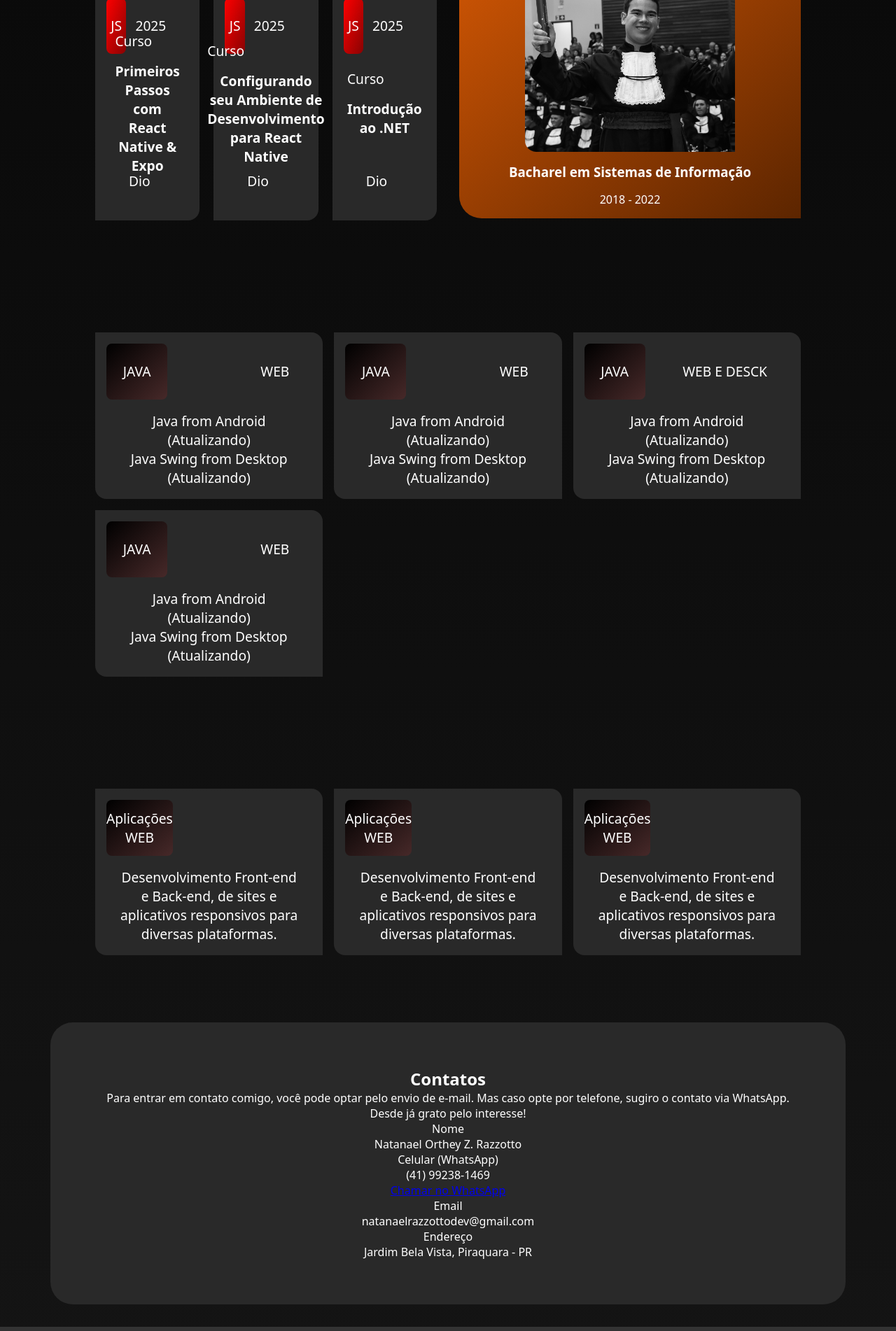
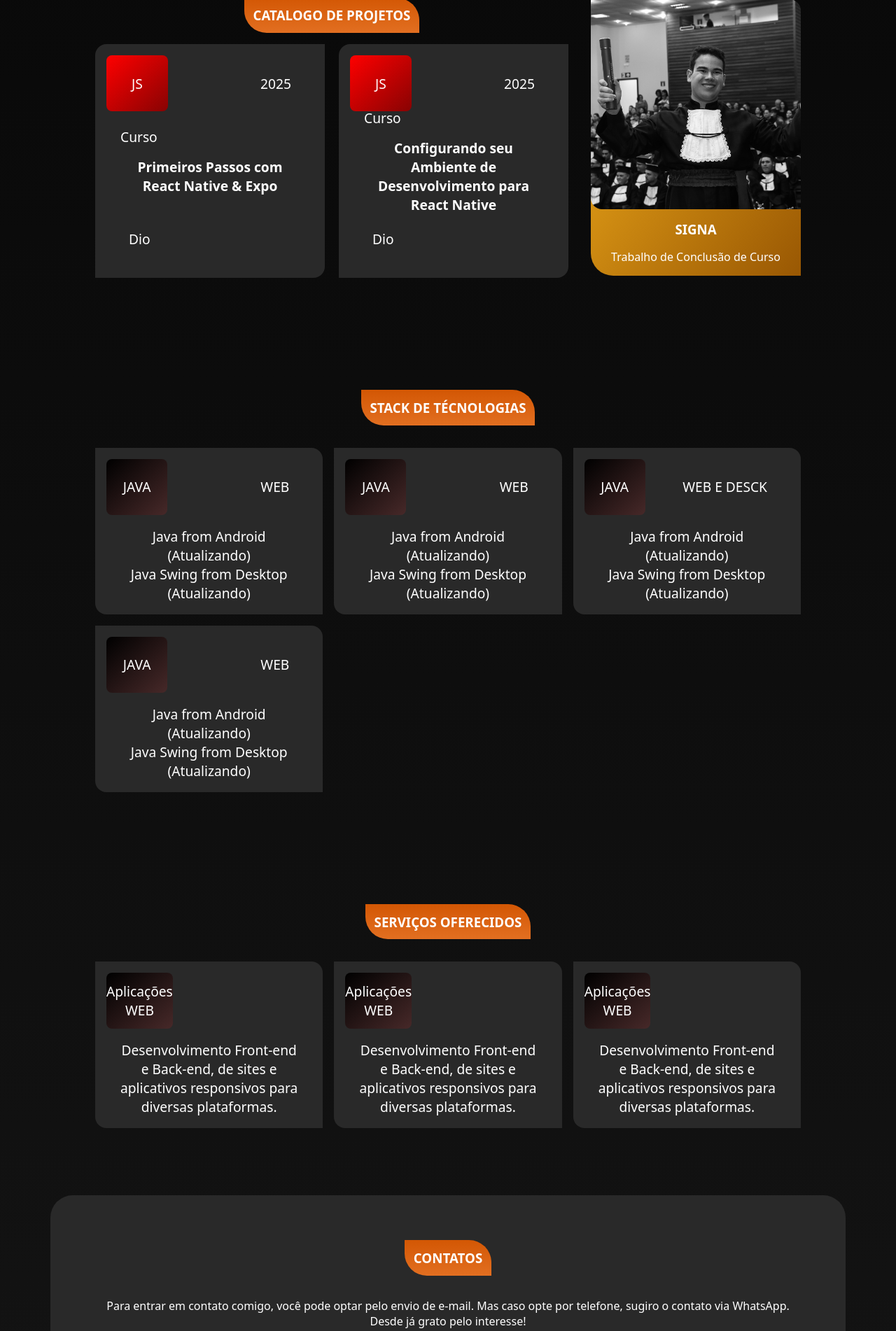
Before and after one commit to NatanaelRazzotto/natanael-razzotto-portfolio, a React (Vite) app: page / in a window 1280 px wide. Shown: the part 2010-3912 px from the top of the page at 70% size. Built offline with nearby package versions, Linux system fonts and the light colour scheme.

Commit message:
feat: :zap: Project interface and section header

```diff
--- a/src/components/carousel/CarouselFormation.jsx
+++ b/src/components/carousel/CarouselFormation.jsx
@@ -95,6 +95,11 @@ function CarouselFormation() {
 
     return (
         <section className="learnings">
+             <div className='header-title'>
+                                <div className="emphasis-title">
+                                     <h3>CURSOS E CERTIFICADOS</h3>
+                                </div>
+                           </div>
             <Swiper
                 spaceBetween={20}
                 slidesPerView={3}
--- a/src/components/contacts/Contacts.jsx
+++ b/src/components/contacts/Contacts.jsx
@@ -6,7 +6,11 @@ function Contacts(){
             <section className="contacts">
 
                 <div className="contacts-info">
-                    <h2>Contatos</h2>
+                    <div className='header-title'>
+                                       <div className="emphasis-title">
+                                            <h3>CONTATOS</h3>
+                                       </div>
+                                  </div>
                       <div className="contact-content">
                          <div className="column left">
                         <p>Para entrar em contato comigo, você pode optar pelo envio de e-mail. Mas caso opte por telefone, sugiro o contato via WhatsApp. Desde já grato pelo interesse!</p>
--- a/src/components/formation/Formation.jsx
+++ b/src/components/formation/Formation.jsx
@@ -2,6 +2,7 @@ import perfilDev from '../../assets/3090CL35051.JPG';
 function Formation (){
     return (<>
      <section className="formation">
+
                      <div className="content">
                           <div className=" emphasis inner-content">
                             <img className='emphasis_img' src={perfilDev} alt="Perfil Natanael Razzotto" />
--- a/src/components/projects/Projects.jsx
+++ b/src/components/projects/Projects.jsx
@@ -41,17 +41,13 @@ function Projects() {
              <div className="content-projects">
                 <div className="projects-inner-content">
                   <div className="emphasis-title">
-                      <h3>UNIBRASIL - CENTRO UNIVESITÁRIO DO BRASIL</h3>
+                      <h3>CATALOGO DE PROJETOS</h3>
                   </div>
                   <div className="swiper-projects">
                       <Swiper className='swiper-projects'
                     spaceBetween={20}
-                    slidesPerView={1}
-                    breakpoints={{
-                        0: { slidesPerView: 1 },
-                        768: { slidesPerView: 2 },
-                        1024: { slidesPerView: 3 }
-                    }}
+                    slidesPerView={2}
+
                     >
                     {coursesData.map((course, index) => (
                         <SwiperSlide key={index}>
@@ -62,10 +58,10 @@ function Projects() {
                   </div>
 
                 </div>
-                <div className=" emphasis-projects projects-inner-content">
+                <div className=" emphasis-projects projects-inner-emphasis">
                   <img className='projects_img' src={perfilDev} alt="Perfil Natanael Razzotto" />
-                  <h3>Bacharel em Sistemas de Informação</h3>
-                  <p> 2018 - 2022 </p>
+                  <h3>SIGNA</h3>
+                  <p> Trabalho de Conclusão de Curso </p>
                 </div>
               </div>
 
--- a/src/components/projects/projects.css
+++ b/src/components/projects/projects.css
@@ -47,8 +47,20 @@
         margin-bottom: 1rem;
     }
 
+    .projects-inner-emphasis{
+          display: flex;
+        flex-direction: column;
+        justify-content: center;
+        align-items: center; /* ou center, dependendo do layout */
+        gap: 1rem;
+    }
+
+    .projects-inner-emphasis p {
+        margin-bottom: 1rem;
+    }
+
     .emphasis-projects{
-            background: linear-gradient(to bottom right, var(--title-color), #5c2500);
+            background: linear-gradient(to bottom right, #f8b31d, #bd6b01cb);
             border-radius: 0 2rem;
         }
 
--- a/src/components/services/Services.jsx
+++ b/src/components/services/Services.jsx
@@ -13,6 +13,11 @@ function Services(){
     return(
         <>
             <section className="services">
+                 <div className='header-title'>
+                    <div className="emphasis-title">
+                         <h3>SERVIÇOS OFERECIDOS</h3>
+                    </div>
+               </div>
                 <GridMain listItems={servicesData} />
             </section>
         </>
--- a/src/components/technology/Technology.jsx
+++ b/src/components/technology/Technology.jsx
@@ -16,6 +16,11 @@ function Technology (){
     return(
     <>
       <section className="technology">
+               <div className='header-title'>
+                    <div className="emphasis-title">
+                         <h3>STACK DE TÉCNOLOGIAS</h3>
+                    </div>
+               </div>
            <GridMain listItems={tecsData} />
       </section>
     </>)
--- a/src/index.css
+++ b/src/index.css
@@ -90,6 +90,13 @@
             padding: 1rem;
             width: 100%;
         }
+
+        .header-title {
+    display: flex;
+    justify-content: center;
+    align-items: center;
+    margin-bottom: 2rem;
+}
 
         /* componentes */
 
```
Also changed, not shown: src/components/technology/technology.css (line endings or trailing spaces).
